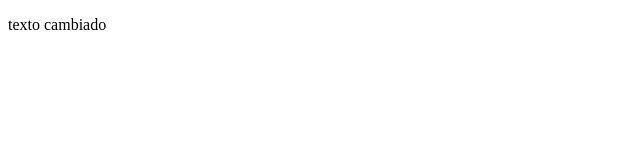
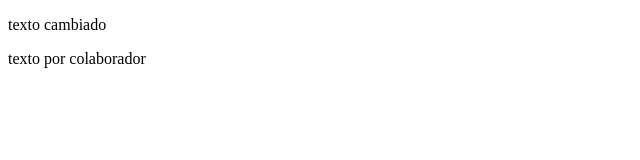
Before and after one commit to dianabelen2840/TestRepositorio, a plain HTML site: page index.html in a window 1280 px wide. Shown: the whole page, without its empty margins (0-640 px from the left). Drawn offline with Linux system fonts and the light colour scheme.

Commit message:
Cambio de colaborador

```diff
--- a/index.html
+++ b/index.html
@@ -9,6 +9,7 @@
     <!--Ejemplo-->
     <div>
         <p>texto cambiado</p>
+        <p>texto por colaborador</p>
     </div>
 </body>
 </html>
```
